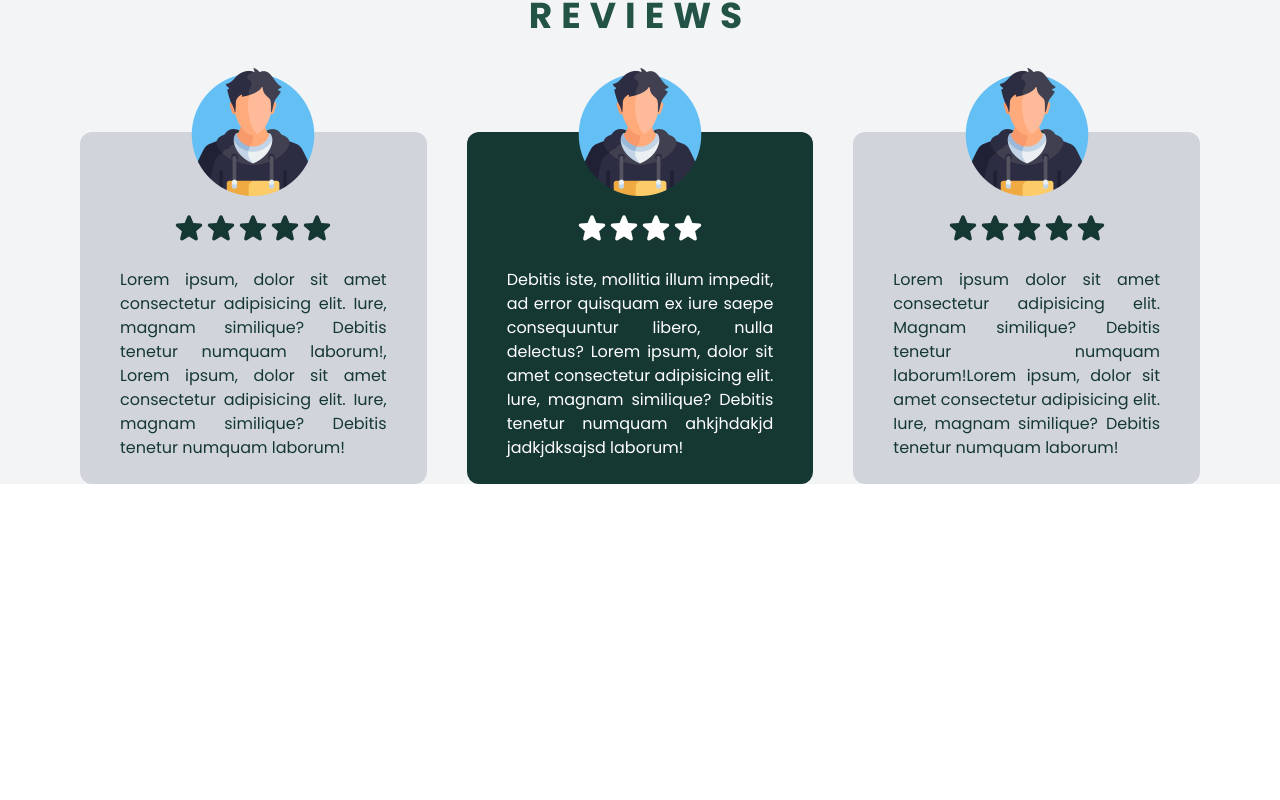
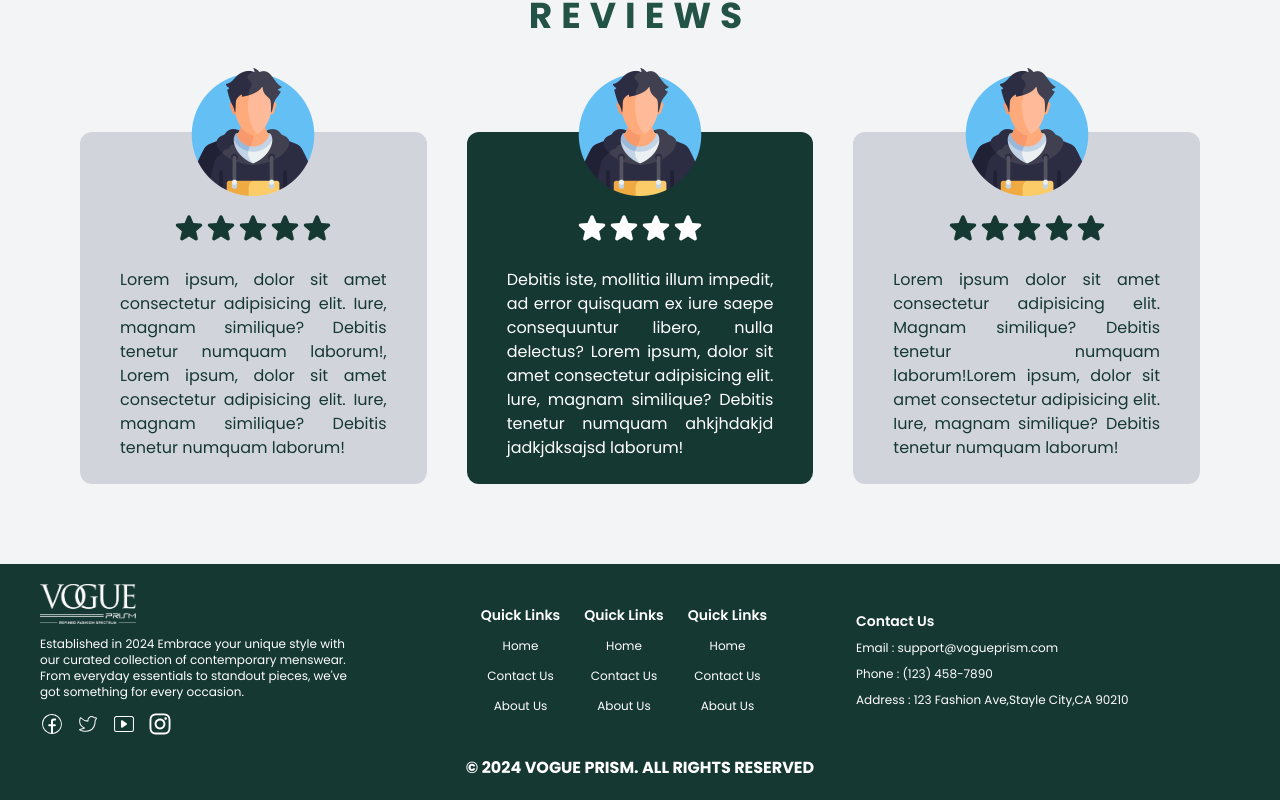
Before and after one commit to mahemudborgave/vogue-backup, a React (Create React App) app: page / in a window 1280 px wide. Shown: the part 2062-2862 px from the top of the page. Before the commit the page ends 2626 px from the top, so only its background shows below. Built offline with nearby package versions, Linux system fonts and the light colour scheme.

Commit message:
Footer done

```diff
--- /dev/null
+++ b/src/components/Footer.jsx
@@ -0,0 +1,57 @@
+import React from "react";
+import { CiFacebook,CiTwitter,CiYoutube } from "react-icons/ci";
+import { FaInstagram } from "react-icons/fa";
+
+export default function Footer(){
+    return (
+        <>
+            <div className="flex flex-col bg-darker-green pb-5">
+            <div className="flex bg-darker-green lg:h-48 lg:flex-row flex-col justify-center lg:pt-0 pt-5 h-auto gap-10 items-center">
+                <div className="text-white  lg:w-2/6 w-full px-10 text-xs lg:pl-10 flex flex-col gap-3">
+                    <img src="VOGUE_PRISM_white.png" alt="VOGUE_PRISM White" className="h-10 w-24 font-semibold" />
+                    <p className="">Established in 2024 Embrace your unique style with our curated collection of contemporary menswear. From everyday essentials to standout pieces, we've got something for every occasion.</p>
+                    <div className="flex gap-3">
+                        <CiFacebook size={24}/>
+                        <CiTwitter size={24}/>
+                        <CiYoutube size={24}/>
+                        <FaInstagram size={24}/>
+                    </div>
+                </div>
+                <div className="flex gap-6 lg:w-2/6  justify-center items-center ">
+                    <div className="flex flex-col text-white text-[12px] justify-center items-center gap-3">
+                        <h2 className="text-sm font-semibold">Quick Links</h2>
+                        <a className="cursor-pointer">Home</a>
+                        <a className="cursor-pointer">Contact Us</a>
+                        <a className="cursor-pointer">About Us</a>
+                    </div>
+                    <div className="flex flex-col text-white  text-[12px] justify-center items-center gap-3">
+                        <h2 className="text-sm font-semibold">Quick Links</h2>
+                        <a className="cursor-pointer">Home</a>
+                        <a className="cursor-pointer">Contact Us</a>
+                        <a className="cursor-pointer">About Us</a>
+                    </div>
+                    <div className="flex flex-col text-white text-[12px] justify-center items-center gap-3">
+                        <h2 className="text-sm font-semibold">Quick Links</h2>
+                        <a className="cursor-pointer">Home</a>
+                        <a className="cursor-pointer">Contact Us</a>
+                        <a className="cursor-pointer">About Us</a>
+                    </div>
+                </div>
+                <div className="text-white lg:w-2/6  text-[12px] flex flex-col gap-2">
+                    <h2 className="text-sm font-semibold">Contact Us</h2>
+                    <p>Email   : support@vogueprism.com</p>
+                    <p>Phone   : (123) 458-7890</p>
+                    <p>Address : 123 Fashion Ave,Stayle City,CA 90210</p>
+                </div>
+                <div>
+
+                </div>
+
+            </div>
+               <div className="text-white uppercase font-bold text-1xl text-center">
+               <h1 className="">© 2024 VOGUE PRISM. All rights reserved</h1>
+               </div>
+            </div>
+        </>
+    );
+}
--- a/src/pages/Home.jsx
+++ b/src/pages/Home.jsx
@@ -5,6 +5,7 @@ import Categories from '../components/Categories';
 import Trending from '../components/Trending';
 import SiteInsights from '../components/SiteInsights';
 import Reviews from '../components/Reviews';
+import Footer from '../components/Footer';
 function Home() {
     return (
         <>
@@ -15,6 +16,7 @@ function Home() {
             <Trending/>
             <SiteInsights/>
             <Reviews/>
+            <Footer/>
             </div>
         </>
     );
```
Also changed, not shown: public/VOGUE_PRISM_white.png (added).
